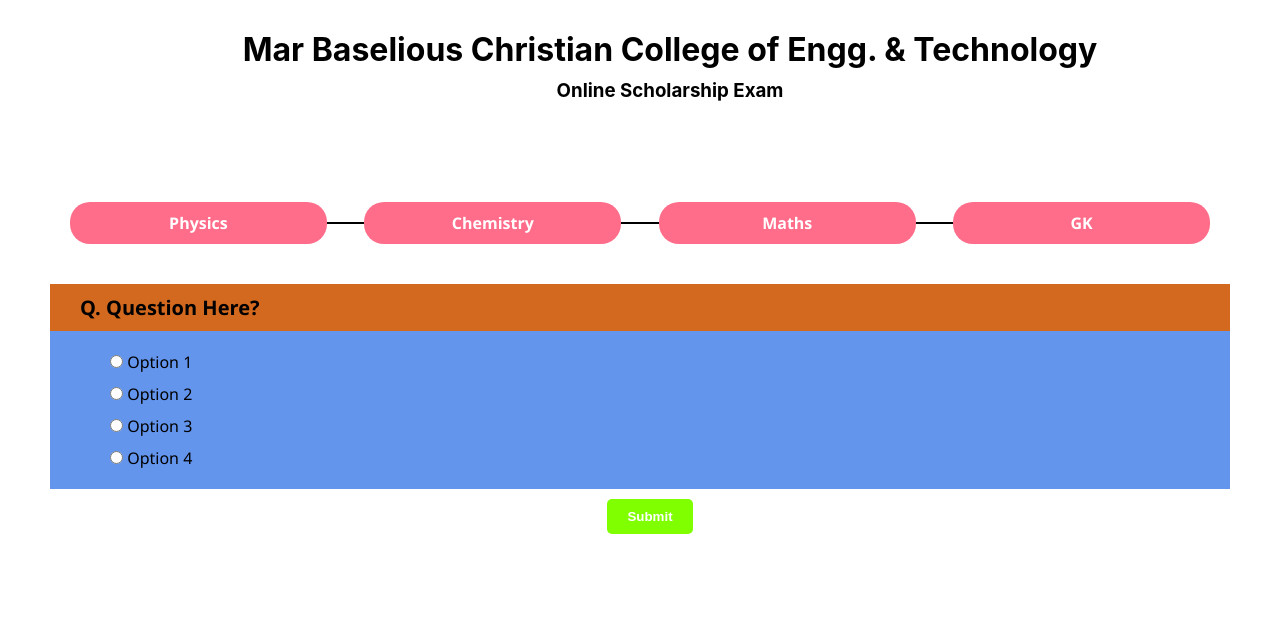
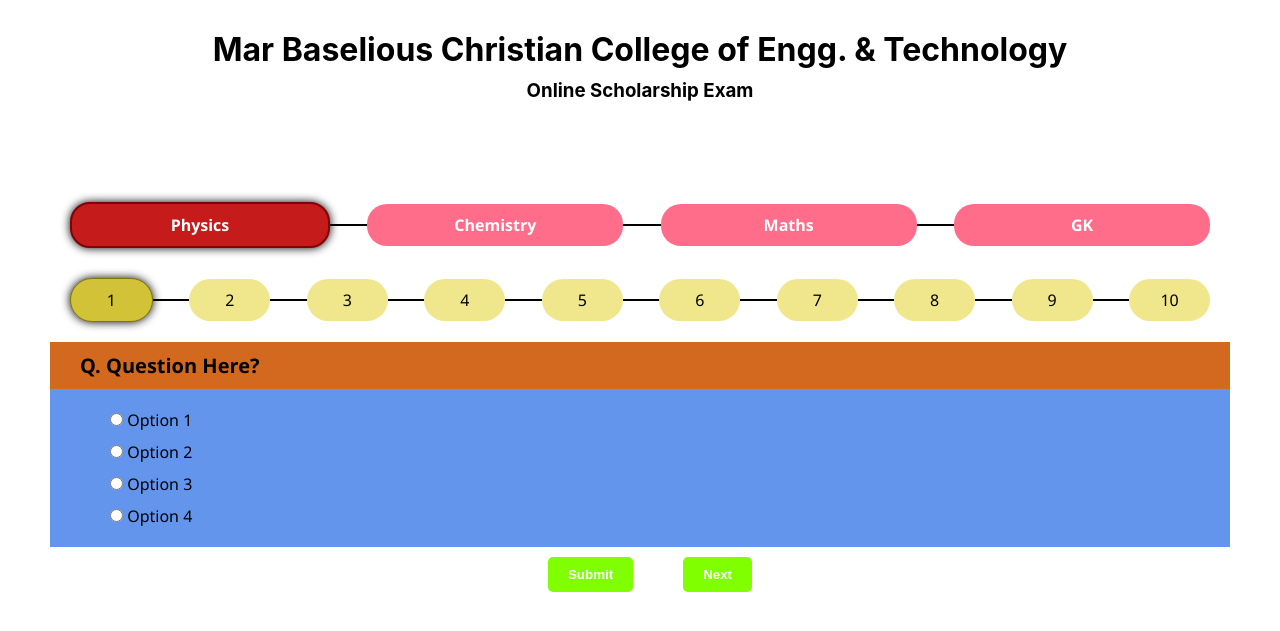
Before and after one commit to iamadityavishnu/avjpj-mbc-se, a PHP site: page /q-exam/php/question.php in a window 1280 px wide; the page is wider, and only the part inside the window is pictured. Shown: the top 631 px of that part. Run offline with PHP 8.4, Linux system fonts and the light colour scheme; some libraries are stand-ins or nearby versions.

Commit message:
q-upload progress

```diff
--- a/q-exam/php/question.php
+++ b/q-exam/php/question.php
@@ -4,10 +4,118 @@
     <meta charset="UTF-8">
     <meta name="viewport" content="width=device-width, initial-scale=1.0">
     <meta http-equiv="X-UA-Compatible" content="ie=edge">
-    <link rel="stylesheet" href="../style.css">
+    <link rel="stylesheet" href="../style.css?">
     <title>Document</title>
+
+    <script>
+        const questionNo = 10;
+        var level = {
+            easy : {
+                e: 3,
+                a: 4,
+                h: 3
+            },
+            medium : {
+                e: 2,
+                a: 6,
+                h: 2
+            },
+            hard : {
+                e: 2,
+                a: 2,
+                h: 6
+            }
+        };
+        var question = {
+            physics: {
+                easy : [],
+                average : [],
+                hard : []
+            },
+            chemistry : {
+                easy : [],
+                average : [],
+                hard : []
+            },
+            maths : {
+                easy : [],
+                average : [],
+                hard : []
+            },
+            gk : {
+                easy : [],
+                average : [],
+                hard : []
+            }
+        }
+        var currentQuestion = 0;
+        var currentTopic = 0;
+        //  Prototype of Question Object
+        console.log(question);
+    </script>
 </head>
 <body>
+    <?php
+        include '../../dbConnect.php';
+        $var_sql = "";
+
+        //  Initialise Question Parameters
+        $subject = ["physics", "chemistry", "maths", "gk"];
+
+        //  Delete later - Debug function
+        function cprint($string) {
+            ?>
+            <script>console.log("<?php echo $string; ?>");</script>
+            <?php
+        }
+
+        //  Find table name based on category
+        function checkSub($sub) {
+            switch($sub) {
+                case "physics" :
+                    return "physics_questions"; break;
+                case "chemistry":
+                    return "chemistry_questions"; break;
+                case "maths":
+                    return "maths_questions"; break;
+                case "gk":
+                    return "gk_questions"; break;
+            }
+        }
+
+        //  Add Question to Javascript Object
+        function addQuestion($row, $diff, $sub) {
+            ?>
+            <script>
+                obj = {
+                question : "<?php echo $row[0] ?>",
+                option1 : "<?php echo $row[1] ?>",
+                option2 : "<?php echo $row[2] ?>",
+                option3 : "<?php echo $row[3] ?>",
+                option4 : "<?php echo $row[4] ?>",
+                answer : "<?php echo $row[5] ?>"
+            };
+            question.<?php echo $sub ?>.<?php echo $diff ?>.push(obj);
+            </script>
+            <?php
+        }
+
+        //  Fetch Question Set from Database
+        function fetchCategoryQuestions($sub, $diff) {
+            $table = checkSub($sub);
+            $var_sql = "SELECT question, option1, option2, option3, option4, answer FROM ".$table." WHERE difficulty='".$diff."'";
+            $result = mysql_query($var_sql);
+
+            while($row = mysql_fetch_array($result)) {
+                addQuestion($row, $diff, $sub);
+            }
+
+            // Debugs Query
+            cprint($var_sql);
+            // cprint(mysql_fetch_array($result));
+        }
+    ?>
+
     <div class="header">
         <h1> Mar Baselious Christian College of Engg. & Technology </h1>
         <h3> Online Scholarship Exam </h3>
@@ -53,14 +161,10 @@
         </div>
         <div id="submit">
             <input type="submit" value="Submit" onclick="findAns()">
+            <input type="button" value="Next" onclick="nextTopic()" style="margin-left: 50px">
         </div>
     </div>
 </body>
 </html>
 
-<script id="display" type="text/javascript">
-
-</script>
-
-<script type="text/javascript" src="http://ajax.googleapis.com/ajax/libs/jquery/1.3.0/jquery.min.js"></script>
-<script src="script.js" defer></script>
+<script src="../script.js"> </script>
--- a/q-exam/script.js
+++ b/q-exam/script.js
@@ -1,3 +1,41 @@
+initEvnironment();
+
+function initEvnironment() {
+    questionList();
+    document.getElementsByClassName("topic")[0].classList.add("topic-selected");
+    document.getElementsByClassName("q-circle")[0].classList.add("question-selected");
+}
+function questionList() {
+    const target = document.getElementById('question-list');
+    // console.log(currentQuestion);
+    for(let i=1; i<=questionNo; i++) {
+        let div = document.createElement("DIV");
+        div.innerHTML = i;
+        div.classList.add("q-circle");
+        div.setAttribute("onclick", "selectQuestion(this)")
+        target.appendChild(div);
+        if(i<questionNo) {
+            let line = document.createElement("DIV");
+            line.classList.add("line-next");
+            target.appendChild(line);
+        }
+    }
+}
+
+function selectQuestion(event) {
+    //  event - div object
+    document.getElementsByClassName("q-circle")[currentQuestion].classList.remove("question-selected");
+    event.classList.add("question-selected");
+    currentQuestion = parseInt(event.innerHTML)-1;
+    // console.log(event.innerHTML);
+    // console.log(typeof(currentQuestion), currentQuestion);
+}
+
+function nextTopic() {
+    console.log("Wait... Sheriyakam");
+}
+
+
 var answer = null;
 
 //  Find Marked Answer
@@ -11,59 +49,7 @@
     }
 }
 
-initTask();
 
-function initTask() {
-    createQuestionList();
-    fetchQuestion('physics', 1);
-
-}
-
-function createQuestionList() {
-    //  Receive number of questions
-    var n = 10;     //  No. of Questions
-    var questionList = document.getElementById('question-list');
-
-    for(let i=1; i<=n; i++) {
-        let div = document.createElement("DIV");
-        div.setAttribute("id", i);
-        div.classList.add('q-circle');
-        div.innerHTML = i;
-        questionList.appendChild(div);
-
-        if(i<10) {
-            let line = document.createElement("DIV");
-            line.classList.add('line-next');
-            questionList.appendChild(line);
-        }
-    }
-}
-
-function fetchQuestion(subject) {
-    var qTarget = document.getElementById('question-target'),
-        op1Target = document.getElementById('op1'),
-        op2Target = document.getElementById('op2'),
-        op3Target = document.getElementById('op3'),
-        op4Target = document.getElementById('op4');
-
-    var x = "subject="+subject;
-
-    var xhr = new XMLHttpRequest();
-    xhr.open("GET", "php/fetchQuestion.php", true);
-    xhr.onreadystatechange = function() {
-        if(xhr.readyState == 4 && xhr.status == 200) {
-            console.log(xhr.response);
-        }
-    }
-    xhr.send(subject);
-}
-
-
-//  Check and add
-function add(arr, name) {
-  const { length } = arr;
-  const id = length + 1;
-  const found = arr.some(el => el.username === name);
-  if (!found) arr.push({ id, username: name });
-  return arr;
-}
+//  =-=-=-=-=-=-=-=-=-=-=-=-=-=
+// Randomise Question using random deletion of questions from "question"
+//     object..
--- a/q-exam/style.css
+++ b/q-exam/style.css
@@ -4,7 +4,7 @@
 }
 .header {
     padding: 30px;
-    width: 100%;
+    width: 100% auto;
     text-align: center;
     font-family: -apple-system, BlinkMacSystemFont, 'Segoe UI', Roboto, Oxygen, Ubuntu, Cantarell, 'Open Sans', 'Helvetica Neue', sans-serif;
 }
@@ -25,19 +25,33 @@
 }
 .question-list {
     display: flex;
-    width: 100%;
-    padding-bottom: 20px;
-    justify-content: center;
+    width: inherit;
+    padding: 10px;
+    margin: 10px;
     align-items: center;
+    overflow: auto;
 }
 .q-circle {
     background-color: khaki;
     padding: 10px;
-    width: 50px;
+    width:300px;
     text-align: center;
     border-radius: 50px;
+    transition: .7s;
 }
-
+.q-circle:hover {
+    cursor: pointer;
+}
+.topic-selected {
+    background-color: rgb(197, 27, 27) !important;
+    border: 2px solid rgb(126, 4, 4) !important;
+    box-shadow: 0px 0px 10px black !important;
+}
+.question-selected {
+    background-color: rgb(209, 194, 55) !important;
+    border: 1px solid rgb(131, 118, 7) !important;
+    box-shadow: 0px 0px 10px black !important;
+}
 .option-container {
     background-color: cornflowerblue;
     padding: 10px;
@@ -53,7 +67,7 @@
     justify-content: space-around;
     align-items: center;
 }
-.topic-container .topic{
+.topic{
     width: 100%;
     display: flex;
     justify-content: center;
@@ -94,12 +108,14 @@
 
 /* Style for question.html */
 .q-container {
-    padding: 50px;
-    background-color: green;
+    background: url("https://mbcpeermade.com/userfiles/poster/1b97d750aa514ce1830cb183dab59107.jpg");
+    background-attachment: fixed;
+    background-repeat: no-repeat;
     height: 100vh;
     display: flex;
     flex-direction: column;
     align-items: center;
+    overflow-x: hidden;
 }
 .q-head {
     width: 100% auto;
@@ -129,17 +145,20 @@
     text-align: center;
     padding: 30px;
 }
-.start-button input {
+.start-button button {
     font-size: 25px;
     padding: 20px 40px 20px 40px;
     border-radius: 30px;
     border: 0;
     background-color: indigo;
-    color: white;
     transition: .6s;
     font-weight: 600;
 }
-.start-button input:hover {
+.start-button button a {
+    text-decoration: unset;
+    color: white;
+}
+.start-button button:hover {
     cursor: pointer;
     transform: scale(1.1);
 }
```
Also changed, not shown: q-exam/question.html (+6 -6 lines).
